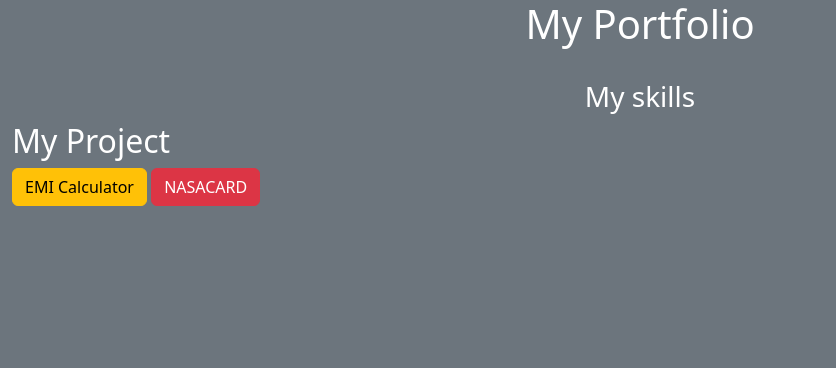
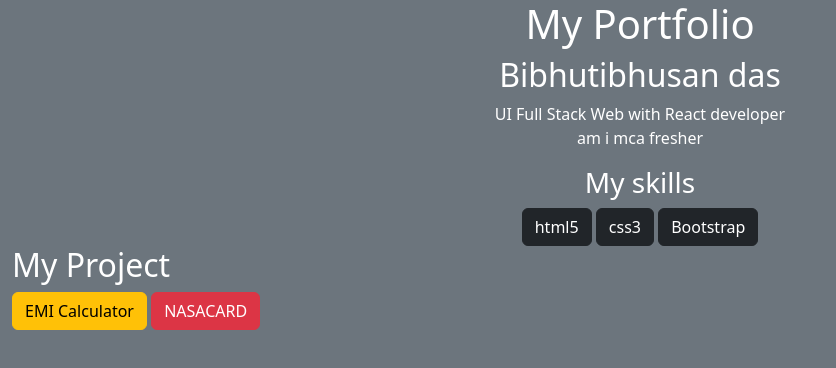
Before and after one commit to Bibhu9861/my-portfolio, a plain HTML site: page index.html in a window 1280 px wide. Shown: the whole page, without its empty margins (0-836 px from the left). Drawn offline with nearby package versions, Linux system fonts and the light colour scheme.

Commit message:
update with index

```diff
--- a/index.html
+++ b/index.html
@@ -12,11 +12,14 @@
 <body class="container-fluid bg-secondary text-white">
    <div class="text-center" >
      <h1>My Portfolio</h1>
-    <img src="" alt="">
+    <h2>Bibhutibhusan das</h2>
+    <div>UI Full Stack Web with React developer</div>
     <div>
+        <p>am i mca fresher</p>
+    </div>
         <h3>My skills</h3>
+        <span class = "btn btn-dark">html5</span> <span class="btn btn-dark">css3</span> <span class="btn btn-dark border=5px">Bootstrap</span>
     </div>
-   </div>
    <div>
     <h2>My Project</h2>
     <a href="./public/emi.html" class="btn btn-warning">EMI Calculator</a>
```
Also changed, not shown: public/BIBHUTI.jpg (added).
